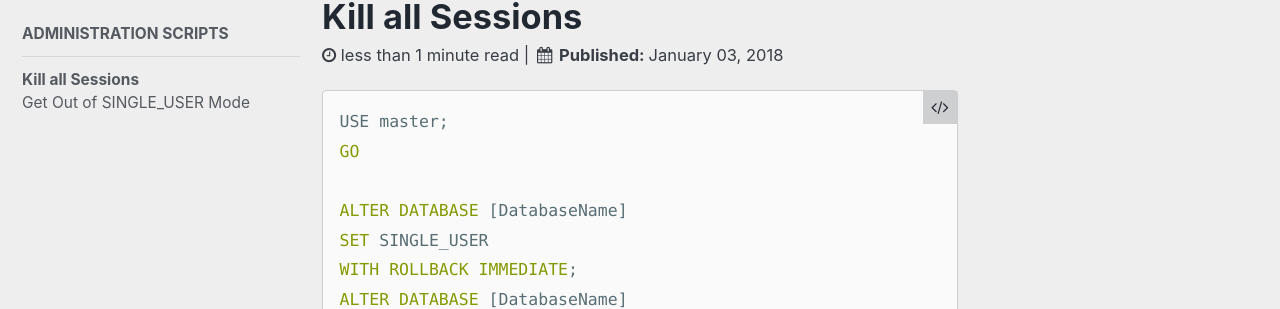
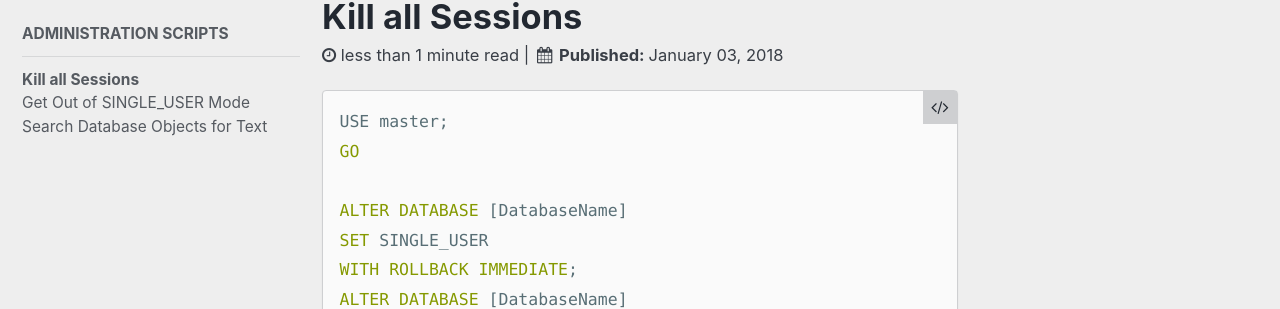
Before and after one commit to andrewcbancroft/datadaylife-blog, a Jekyll site: the page built from _sqlserverscripts/01-kill-all-sessions.md, in a window 1280 px wide. Shown: the part 144-453 px from the top of the page. Built offline with Jekyll 4.4.1, drawn with Linux system fonts in a browser that asks for light colours; comment, search, counter and statistics services are not loaded.

Commit message:
Update navigation.yml

```diff
--- a/_data/navigation.yml
+++ b/_data/navigation.yml
@@ -21,3 +21,5 @@ sqlserverscripts:
         url: /sqlserverscripts/kill-all-sessions/
       - title: "Get Out of SINGLE_USER Mode"
         url: /sqlserverscripts/get-out-of-single-user-mode/
+      - title: "Search Database Objects for Text"
+        url: /sqlserverscripts/search-objects-for-text
```
